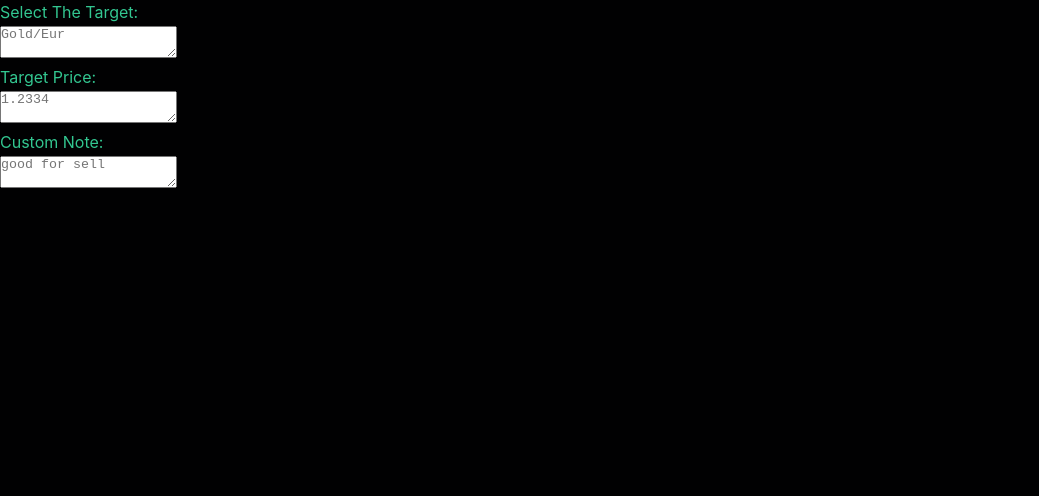
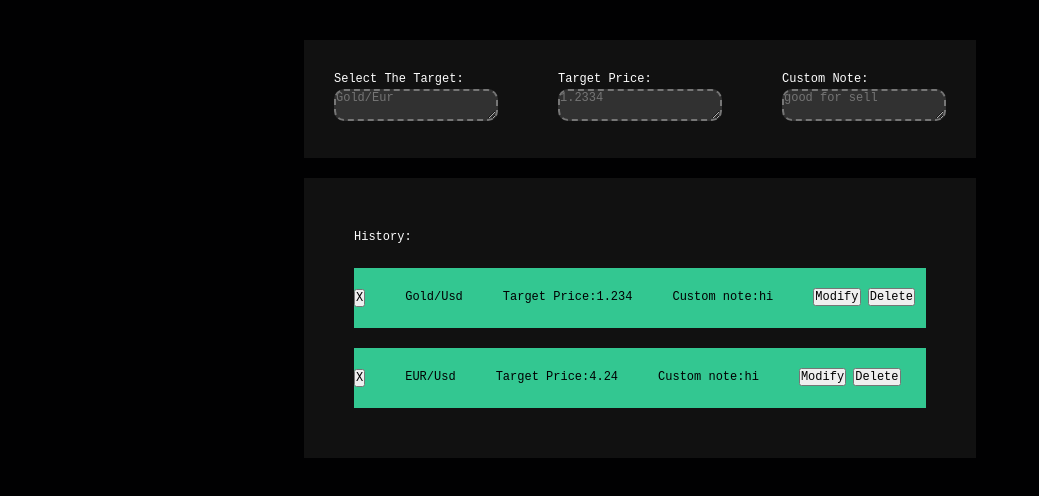
Before and after one commit to AkhalTeke7/Trading-Alert-System, a plain HTML site: page Public/Alert/alert.html in a window 1280 px wide. Shown: the whole page, without its empty margins (0-1039 px from the left). Drawn offline with Linux system fonts and the light colour scheme.

Commit message:
the alert page added but not complete

```diff
--- a/Public/Alert/alert.html
+++ b/Public/Alert/alert.html
@@ -2,21 +2,48 @@
 <html>
     <head>
         <title>Alert</title>
-        <link rel="stylesheet" href="/css/alert.css">
+        <link rel="stylesheet" href="./../../css/alert.css">
     </head>
     <body>
         <div class="main">
             <div class="first">
+                <div>
                     <p>Select The Target:</p>
                     <textarea class="future-select input" placeholder="Gold/Eur"></textarea>
+                </div>
+                <div>
                     <p>Target Price:</p>
                     <textarea class="target-price input" placeholder="1.2334"></textarea>
+                </div>
+                <div>
                     <p>Custom Note:</p>
                     <textarea class="custom-note input" placeholder="good for sell"></textarea>
                 </div>
+
+                </div>
                 <div class="second">
-                <div class="history-box"></div>
-                <div class="history-box"></div>
+                    <p>History:</p>
+                    <div class="history-box">
+                        <button>X</button>
+                        <p>Gold/Usd</p>
+                        <p>Target Price:<span>1.234</span></p>
+                        <p>Custom note:<span>hi</span></p>
+                        <div>
+                            <button>Modify</button>
+                            <button>Delete</button>
+                        </div>
+
+                    </div>
+                    <div class="history-box">
+                        <button>X</button>
+                        <p>EUR/Usd</p>
+                        <p>Target Price:<span>4.24</span></p>
+                        <p>Custom note:<span>hi</span></p>
+                        <div>
+                            <button>Modify</button>
+                            <button>Delete</button>
+                        </div>
+                    </div>
                 </div>
         </div>
     </body>
--- a/css/alert.css
+++ b/css/alert.css
@@ -12,6 +12,9 @@
   margin: 0;
   padding: 0;
   box-sizing: border-box;
+  font-family: var(--font-mono);
+  font-size: 12px;
+
 }
 
 html {
@@ -36,12 +39,61 @@ body {
   color: var(--text);
   line-height: 1.6;
   overflow-x: hidden;
-  background-color: #010102;
+
   }
 .main {
     display:flex;
+    flex-direction: column;
+    justify-self: center;
+
+
+    margin-top:40px;
+    row-gap: 20px;
+
+}
+.first {
+    display: flex;
+    width: 100%;
+    column-gap: 60px;
+    background-color: #111;
+    padding: 30px;
+}
+.second {
+    background-color: #111;
+    padding: 50px;
+    display: flex;
+    flex-direction: column;
+    row-gap: 20px;
+
+}
+.second > div {
+    background-color: var(--green);
+    height: 60px;
+    display: flex;
     align-items: center;
+
 }
-p {
-    color:#33c791;
+.history-box {
+    display: flex;
+    column-gap: 40px;
 }
+
+.history-box > p {
+    color:#010102;
+}
+p{
+    color:white;
+
+}
+.input {
+    border-style: dashed;
+    border-width: 2px;
+    border-radius: 10px;
+    background-color: rgba(128, 128, 128, 0.285);
+
+}
+.input:focus {
+    outline: none;
+
+
+}
```
Lines whose indentation alone changed are shown as unchanged.
